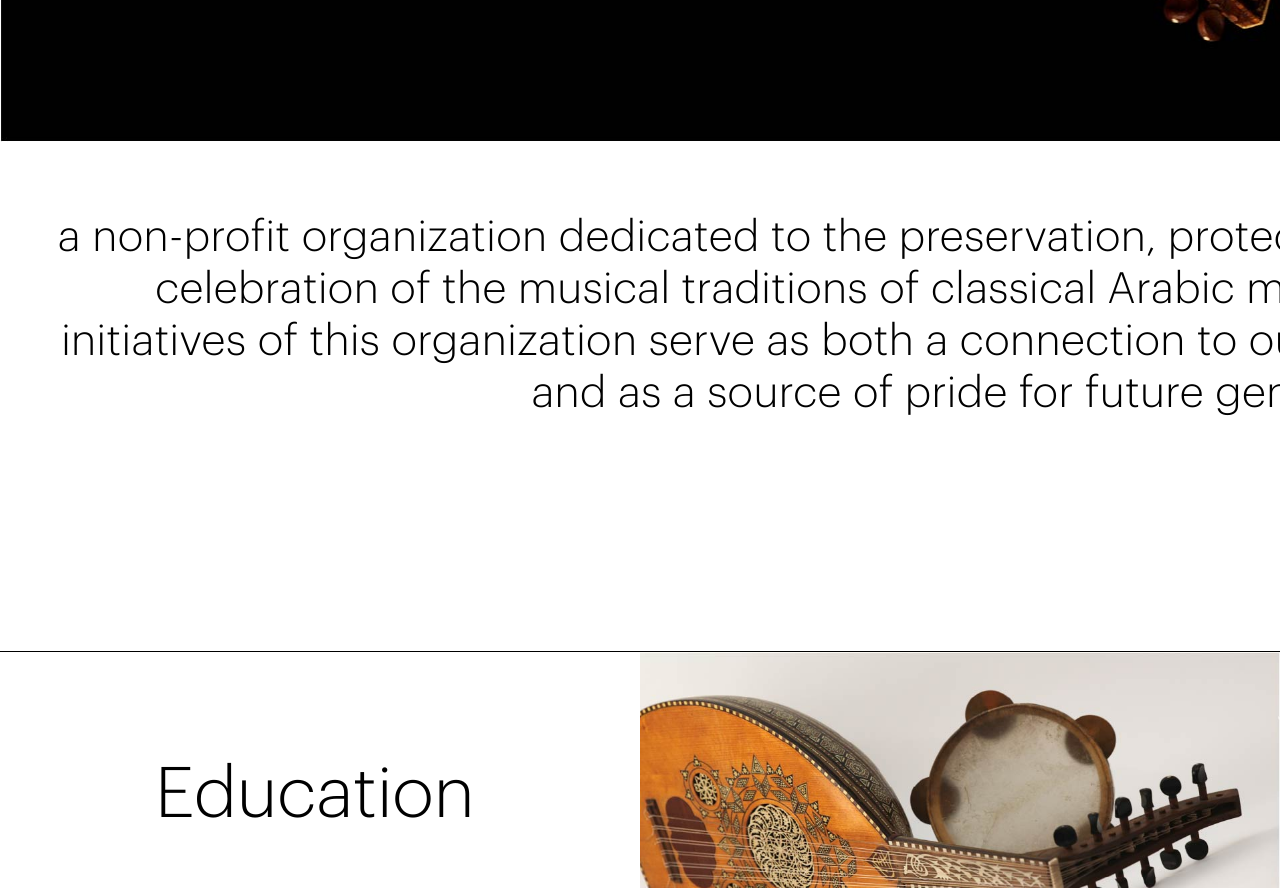
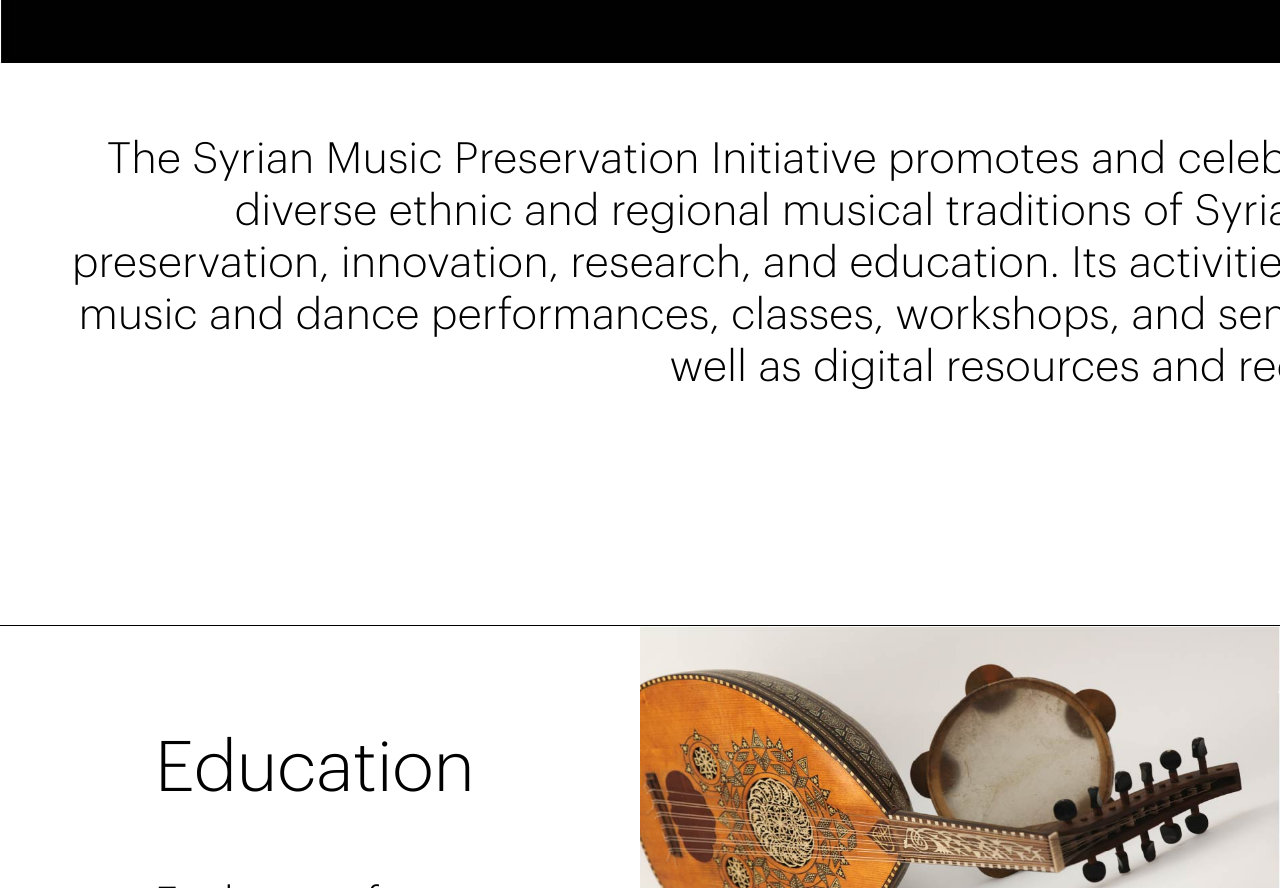
Before and after one commit to SyrianMusic/syrian-music-www, a Next.js app: page / in a window 1280 px wide. Shown: the part 1520-2408 px from the top of the page. Built offline with nearby package versions, Linux system fonts and the light colour scheme.

Commit message:
update homepage copy (#11)

```diff
--- a/pages/index.js
+++ b/pages/index.js
@@ -9,9 +9,9 @@ const horizontalPadding = 50;
 const HomePage = () => (
   <SiteLayout className="page-Home-SiteLayout" pathname="/">
     <Title>Home</Title>
+    <h1 className="visually-hidden">Home</h1>
     <Hero
       className="page-Home-Hero"
-      title={'Welcome to the Syrian Music Preservation\u00A0Initiative'}
       image={{
         src: '/images/home-hero.jpg',
         width: 1457,
@@ -19,10 +19,10 @@ const HomePage = () => (
       }}
       content={
         <>
-          a non-profit organization dedicated to the preservation, protection and celebration of the
-          musical traditions of classical Arabic music. The initiatives of this organization serve
-          as both a connection to our history and as a source of pride for future{'\u00A0'}
-          generations.
+          The Syrian Music Preservation Initiative promotes and celebrates the diverse ethnic and
+          regional musical traditions of Syria through preservation, innovation, research, and
+          education. Its activities include music and dance performances, classes, workshops, and
+          seminars, as well as digital resources and&nbsp;recordings.
         </>
       }
     />
```
